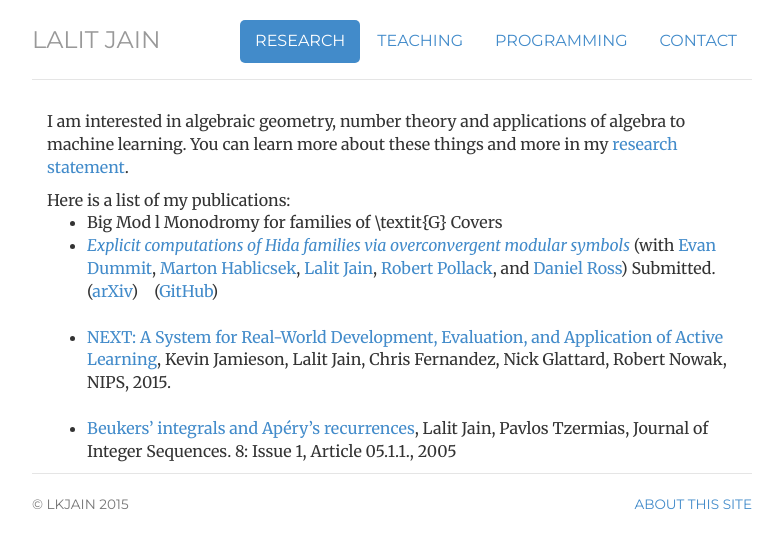
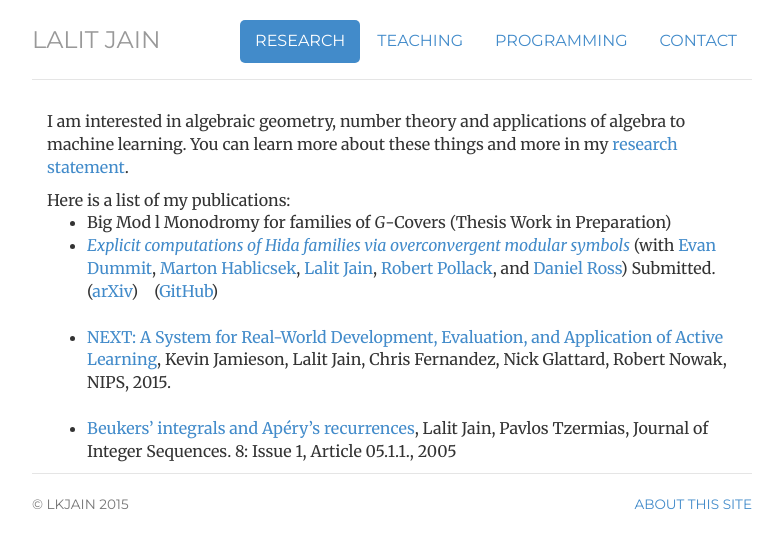
Before and after one commit to lalitkumarj/lalitkumarj.github.io, a Jekyll site: the page built from research/index.html, in a window 1280 px wide. Shown: the top 548 px of the page, without its empty margins (248-1030 px from the left). Built offline with Jekyll 4.4.1, drawn with Linux system fonts in a browser that asks for light colours.

Commit message:
Update index.html

```diff
--- a/research/index.html
+++ b/research/index.html
@@ -10,7 +10,7 @@ description: Lalit Jain's Research Page
 Here is a list of my publications:
 
 <ul>
-  <li>Big Mod l Monodromy for families of \textit{G} Covers</li>
+  <li>Big Mod l Monodromy for families of <i>G</i>-Covers (Thesis Work in Preparation)</li>
   <li><a href="http://arxiv.org/abs/1510.05795" target="_blank"><i>Explicit computations of Hida families via overconvergent modular symbols</i></a> (with <a href="http://www.math.rochester.edu/people/faculty/edummit/" target="_blank">Evan Dummit</a>, <a href="https://www.math.upenn.edu/~mhabli/" target="_blank">Marton Hablicsek</a>, <a href="http://www.math.wisc.edu/~jain/" target="_blank">Lalit Jain</a>, <a href="http://math.bu.edu/people/rpollack/" target="_blank">Robert Pollack</a>, and <a href="http://www.math.wisc.edu/~ross/" target="_blank">Daniel Ross</a>) Submitted. (<a href="http://arxiv.org/abs/1510.05795" target="_blank">arXiv</a>) (<a href="http://github.com/lalitkumarj/OMSCategory" target="_blank">GitHub</a>)</li>
   <br>
   <li> <a href="/files/next.pdf">NEXT: A System for Real-World Development, Evaluation, and Application of Active Learning</a>, Kevin Jamieson, Lalit Jain, Chris Fernandez, Nick Glattard, Robert Nowak, NIPS, 2015.</li>
```
